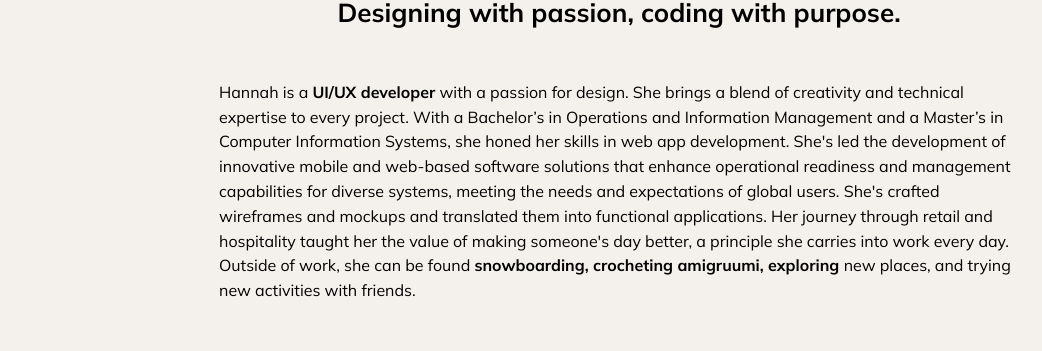
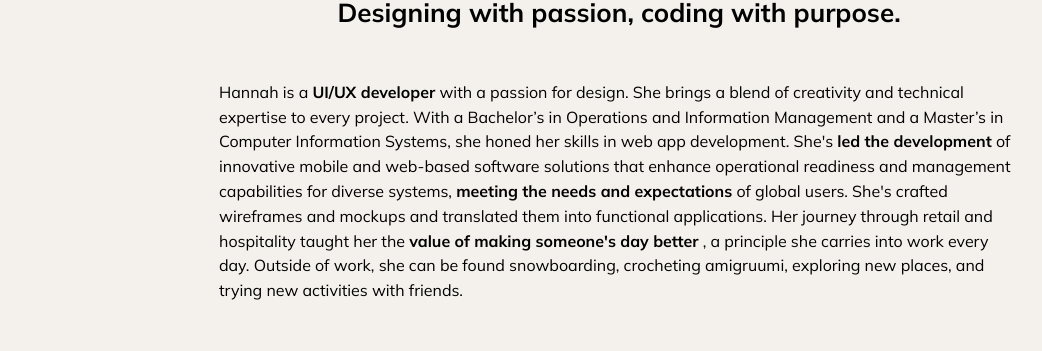
Before and after one commit to hfitzsim/hfitzsim.github.io, a React (Vite) app: page /#/ in a window 1280 px wide. Shown: the part 981-1332 px from the top of the page, without its empty margins (21-1063 px from the left). Built offline with nearby package versions, Linux system fonts and the light colour scheme.

Commit message:
update bio

```diff
--- a/src/components/Bio.tsx
+++ b/src/components/Bio.tsx
@@ -37,17 +37,23 @@ const Bio = () => {
 				</Text>{' '}
 				with a passion for design. She brings a blend of creativity and technical expertise to every
 				project. With a Bachelor’s in Operations and Information Management and a Master’s in
-				Computer Information Systems, she honed her skills in web app development. She's led the
-				development of innovative mobile and web-based software solutions that enhance operational
-				readiness and management capabilities for diverse systems, meeting the needs and
-				expectations of global users. She's crafted wireframes and mockups and translated them into
-				functional applications. Her journey through retail and hospitality taught her the value of
-				making someone's day better, a principle she carries into work every day. Outside of work,
-				she can be found{' '}
+				Computer Information Systems, she honed her skills in web app development. She's{' '}
 				<Text span fw={700}>
-					snowboarding, crocheting amigruumi, exploring{' '}
+					led the development
 				</Text>{' '}
-				new places, and trying new activities with friends.
+				of innovative mobile and web-based software solutions that enhance operational readiness and
+				management capabilities for diverse systems,{' '}
+				<Text span fw={700}>
+					meeting the needs and expectations
+				</Text>{' '}
+				of global users. She's crafted wireframes and mockups and translated them into functional
+				applications. Her journey through retail and hospitality taught her the{' '}
+				<Text span fw={700}>
+					value of making someone's day better
+				</Text>{' '}
+				, a principle she carries into work every day. Outside of work, she can be found{' '}
+				snowboarding, crocheting amigruumi, exploring new places, and trying new activities with
+				friends.
 			</Text>
 
 			<Button w={150} onClick={() => setIsResumeVisible(true)}>
```
